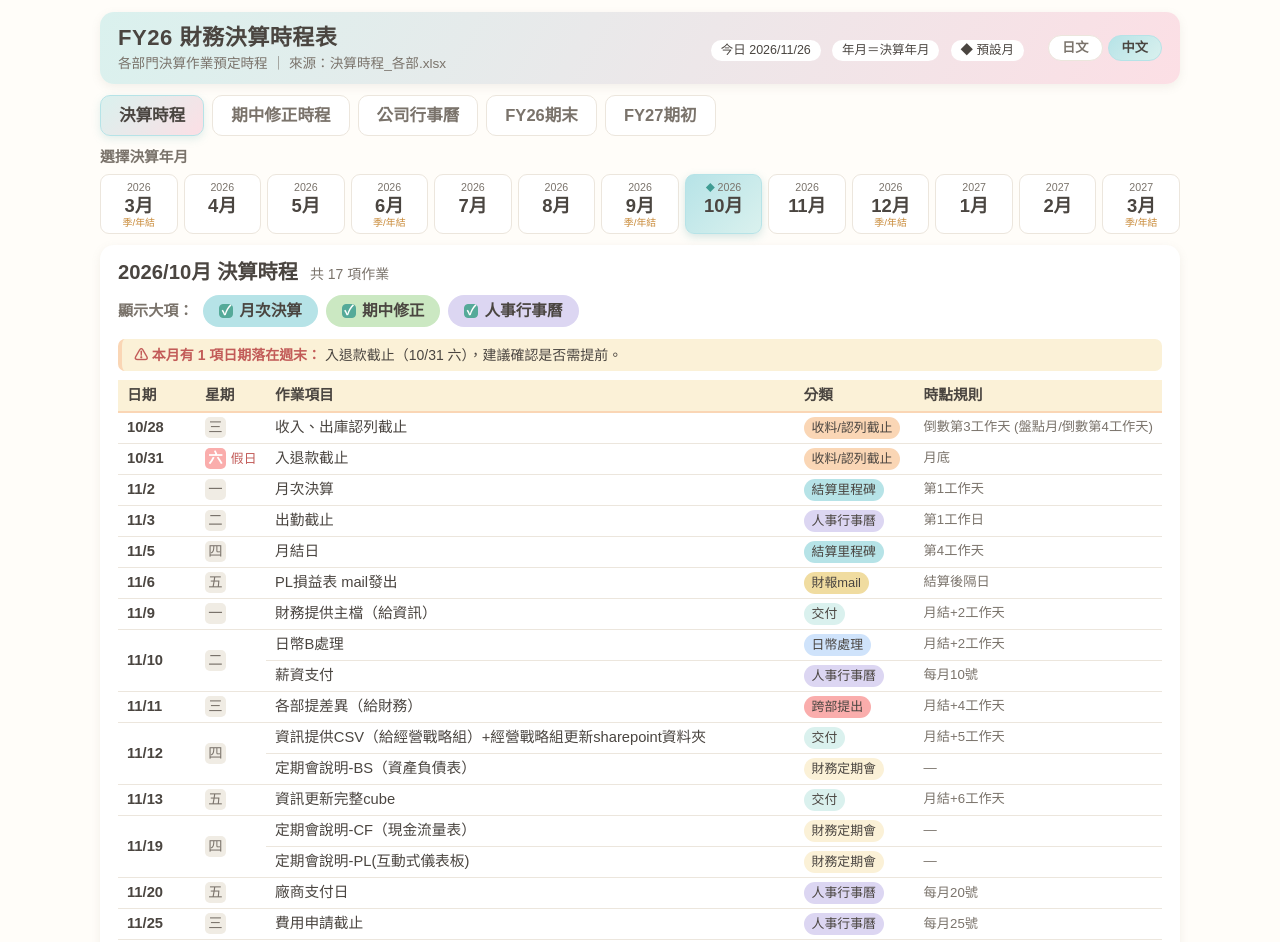
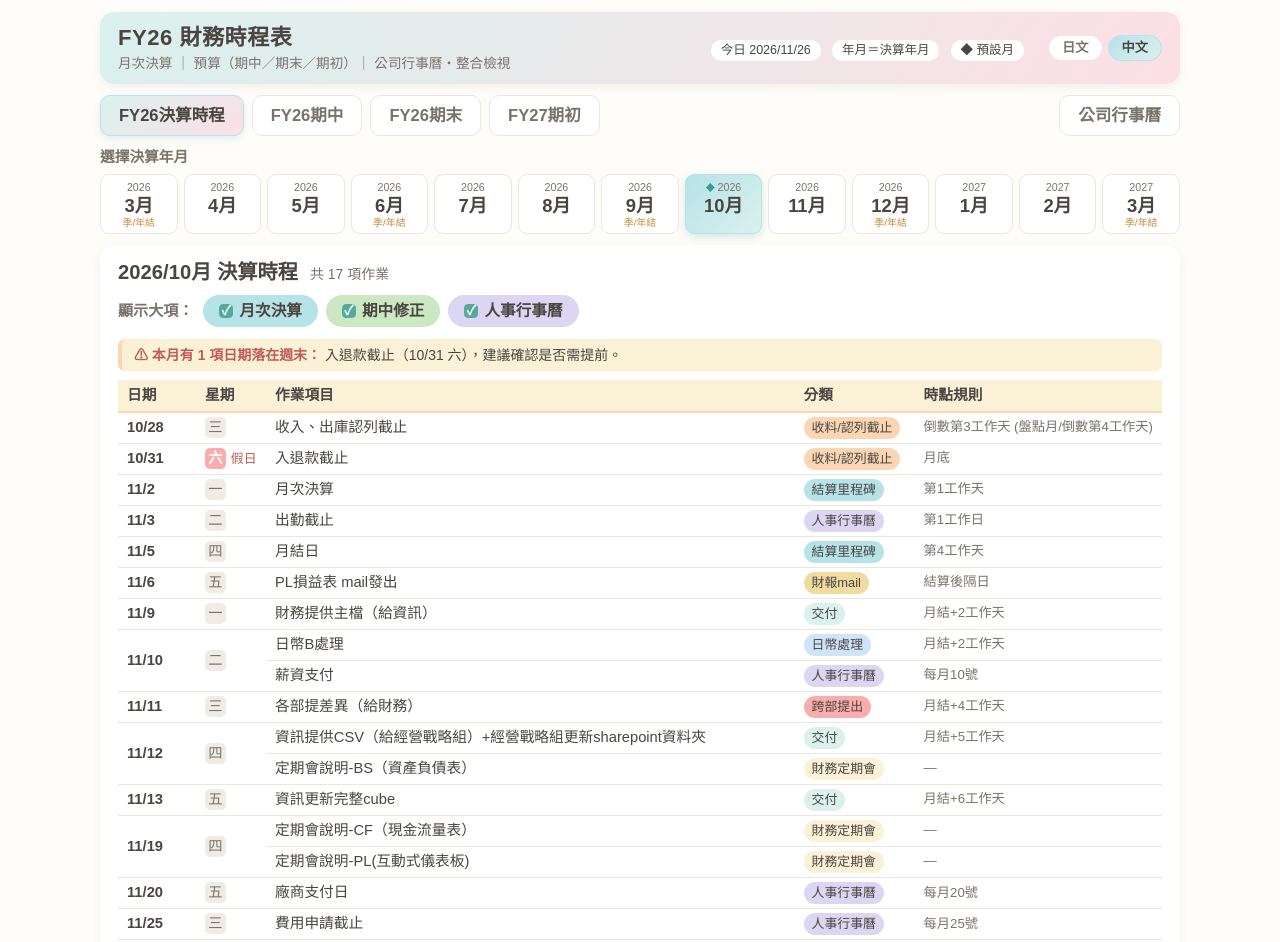
Before and after one commit to wsy200088-ai/financial-schedule, a plain HTML site: page index.html in a window 1280 px wide. Shown: the top 942 px of the page. Drawn offline with Linux system fonts and the light colour scheme.

Commit message:
分頁改名與排序＋UX 版面優化 (#18)
- 決算時程→「FY26決算時程」、期中修正時程→「FY26期中」。
- 公司行事曆移至最右（與時程群組視覺分離）。
- 分頁列加入 flex-wrap 與手機版樣式，解決小螢幕爆版。
- 標題改為「FY26 財務時程表」＋涵蓋性說明（原「決算時程表」名實不符）。
- 「年月＝決算年月／預設月」pill 僅於決算分頁顯示，其他分頁自動隱藏。


Claude-Session: https://claude.ai/code/session_01WKkLKWBMTcLQZD6MGUvZN8

Co-authored-by: Claude <noreply@anthropic.com>

```diff
--- a/index.html
+++ b/index.html
@@ -130,7 +130,8 @@
   .legend .tag{font-size:.66rem;}
   footer.note{margin-top:10px;font-size:.68rem;color:var(--ink-soft);line-height:1.55;}
 
-  .modesw{display:flex;gap:8px;margin-bottom:11px;}
+  .modesw{display:flex;flex-wrap:wrap;gap:8px;margin-bottom:11px;align-items:center;}
+  .modebtn-cal{margin-left:auto;}
   .modebtn{cursor:pointer;background:var(--white);border:1.6px solid var(--line);
     border-radius:10px;padding:8px 18px;font-size:.9rem;font-weight:700;
     color:var(--ink-soft);user-select:none;transition:.15s;}
@@ -150,6 +151,14 @@
   .revstar{color:#3f9c93;font-weight:700;}
   .revtime{white-space:nowrap;font-variant-numeric:tabular-nums;}
 
+  @media(max-width:640px){
+    .modesw{gap:6px;}
+    .modebtn{padding:7px 12px;font-size:.82rem;}
+    .modebtn-cal{margin-left:0;}
+    header.top{padding:10px 14px;}
+    header.top h1{font-size:1.05rem;}
+    .pills{margin-left:0;width:100%;}
+  }
   @media print{body{background:#fff;}.card:not(.active){display:none;}
     .picker,.modesw{display:none;}section.detail,header.top{box-shadow:none;}}
   /* FY26期末 / FY27期初 預算時程 */
@@ -184,11 +193,11 @@
   </header>
 
   <div class="modesw" id="modesw">
-    <span class="modebtn active" data-mode="settle" id="modeSettleBtn">決算時程</span>
-    <span class="modebtn" data-mode="revision" id="modeRevisionBtn">期中修正時程</span>
-    <span class="modebtn" data-mode="company" id="modeCompanyBtn">公司行事曆</span>
+    <span class="modebtn active" data-mode="settle" id="modeSettleBtn">FY26決算時程</span>
+    <span class="modebtn" data-mode="revision" id="modeRevisionBtn">FY26期中</span>
     <span class="modebtn" data-mode="budgetend" id="modeBudgetEndBtn">FY26期末</span>
     <span class="modebtn" data-mode="budgetbegin" id="modeBudgetBeginBtn">FY27期初</span>
+    <span class="modebtn modebtn-cal" data-mode="company" id="modeCompanyBtn">公司行事曆</span>
   </div>
 
   <div id="settleView">
@@ -306,8 +315,8 @@
   let LANG = "zh";
   const I18N = {
     zh:{
-      title:"FY26 財務決算時程表",
-      meta:"各部門決算作業預定時程 ｜ 來源：決算時程_各部.xlsx",
+      title:"FY26 財務時程表",
+      meta:"月次決算 ｜ 預算（期中／期末／期初）｜ 公司行事曆・整合檢視",
       pillYm:"年月＝決算年月",
       pillDefault:"◆ 預設月",
       today:"今日",
@@ -328,8 +337,8 @@
       holidayNote:(list)=>"<b>🎌 本作業月國定假日：</b> "+list+"，請留意工作日調整。",
       alertJoin:"、",
       calLink:'📅 參考：<a href="https://www.dgpa.gov.tw/information?uid=30&pid=12982" target="_blank" rel="noopener">中華民國116年（2027）政府行政機關辦公日曆表</a>',
-      modeSettle:"決算時程",
-      modeRevision:"期中修正時程",
+      modeSettle:"FY26決算時程",
+      modeRevision:"FY26期中",
       modeCompany:"公司行事曆",
       companyTitle:"公司行事曆",
       companyIntro:"來源：倍樂生行事曆（2026／2027）｜ 涵蓋 2026/4月～2027/12月，已排除「經營會議」與「一般付款日」。分類：財務決算（月結／季結／差異報告／盤點）、人事收付款（薪資／廠商支付／費用截止／出勤截止／倉移／裁切／獎金）、國定假日（<span style=\"color:#c0392b;font-weight:700\">紅字</span>）。",
@@ -354,8 +363,8 @@
       budgetMeetingTh:["日期","星期","時間","報告部門","報告者"]
     },
     ja:{
-      title:"FY26 財務決算スケジュール表",
-      meta:"各部門決算作業予定スケジュール ｜ 出典：決算スケジュール_各部.xlsx",
+      title:"FY26 財務スケジュール表",
+      meta:"月次決算 ｜ 予算（期中／期末／期初）｜ 会社カレンダー・統合ビュー",
       pillYm:"年月＝決算対象年月",
       pillDefault:"◆ 既定月",
       today:"本日",
@@ -376,8 +385,8 @@
       holidayNote:(list)=>"<b>🎌 当作業月の国定祝日：</b> "+list+"、営業日の調整にご留意ください。",
       alertJoin:"、",
       calLink:'📅 参考：<a href="https://www.dgpa.gov.tw/information?uid=30&pid=12982" target="_blank" rel="noopener">中華民国116年（2027年）政府行政機関 業務日カレンダー</a>',
-      modeSettle:"決算スケジュール",
-      modeRevision:"期中修正スケジュール",
+      modeSettle:"FY26決算スケジュール",
+      modeRevision:"FY26期中",
       modeCompany:"会社カレンダー",
       companyTitle:"会社カレンダー",
       companyIntro:"出典：ベネッセ行事暦（2026／2027）｜ 2026/4月～2027/12月、「経営会議」と「一般支払日」は除外。分類：決算（月次締め／四半期締め／差異報告／棚卸）、人事・出納（給与／取引先支払／経費締切／勤怠締切／倉庫移動／裁断／賞与）、国定祝日（<span style=\"color:#c0392b;font-weight:700\">赤字</span>）。",
@@ -865,6 +874,9 @@
     MODE = mode;
     document.querySelectorAll(".modebtn").forEach(b=>
       b.classList.toggle("active", b.dataset.mode===mode));
+    const _settleOnly = (mode==="settle");
+    document.getElementById("pillYm").style.display = _settleOnly ? "" : "none";
+    document.getElementById("pillDefault").style.display = _settleOnly ? "" : "none";
     document.getElementById("settleView").style.display = (mode==="settle")?"":"none";
     document.getElementById("revisionView").style.display = (mode==="revision")?"":"none";
     document.getElementById("companyView").style.display = (mode==="company")?"":"none";
```
